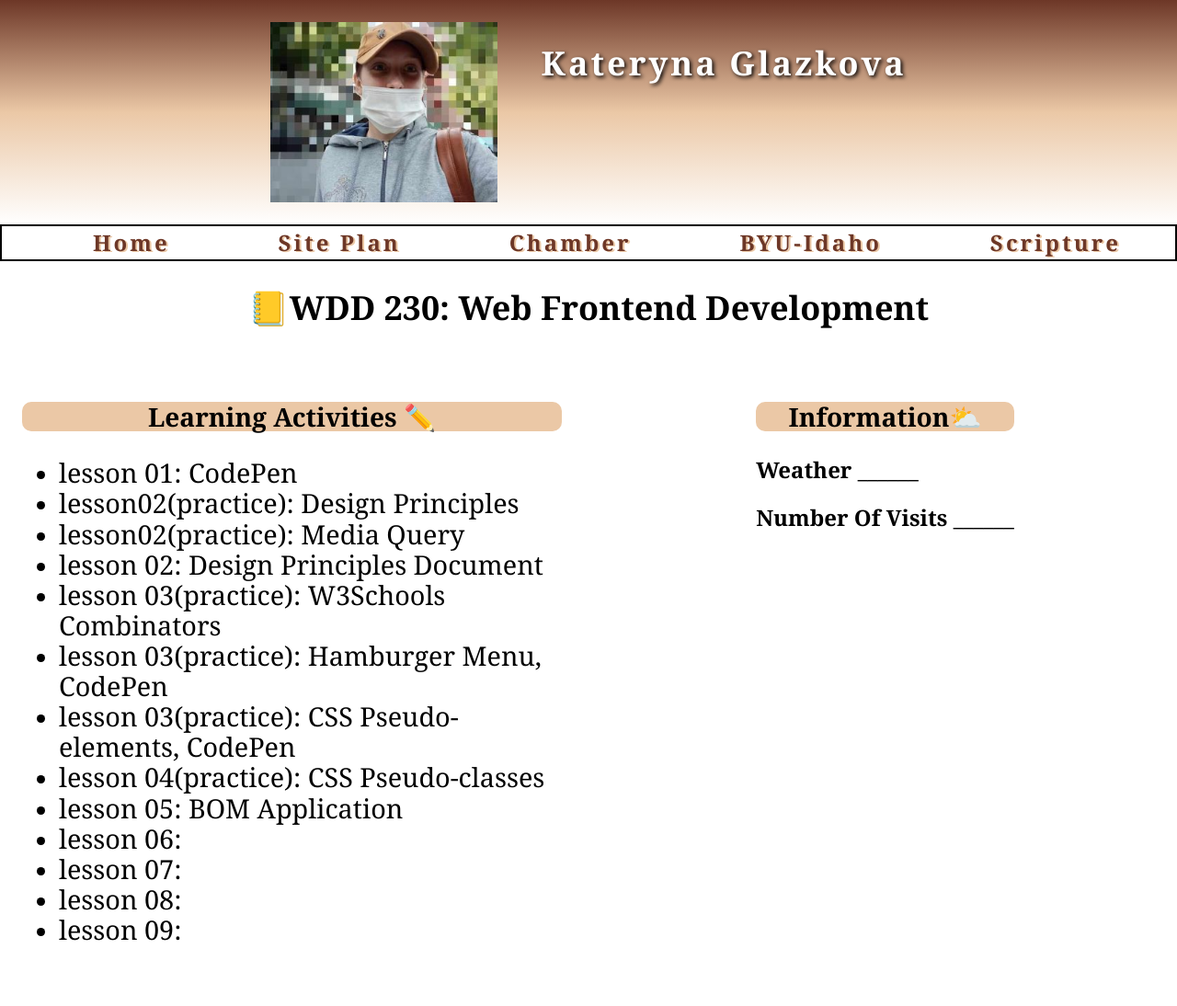
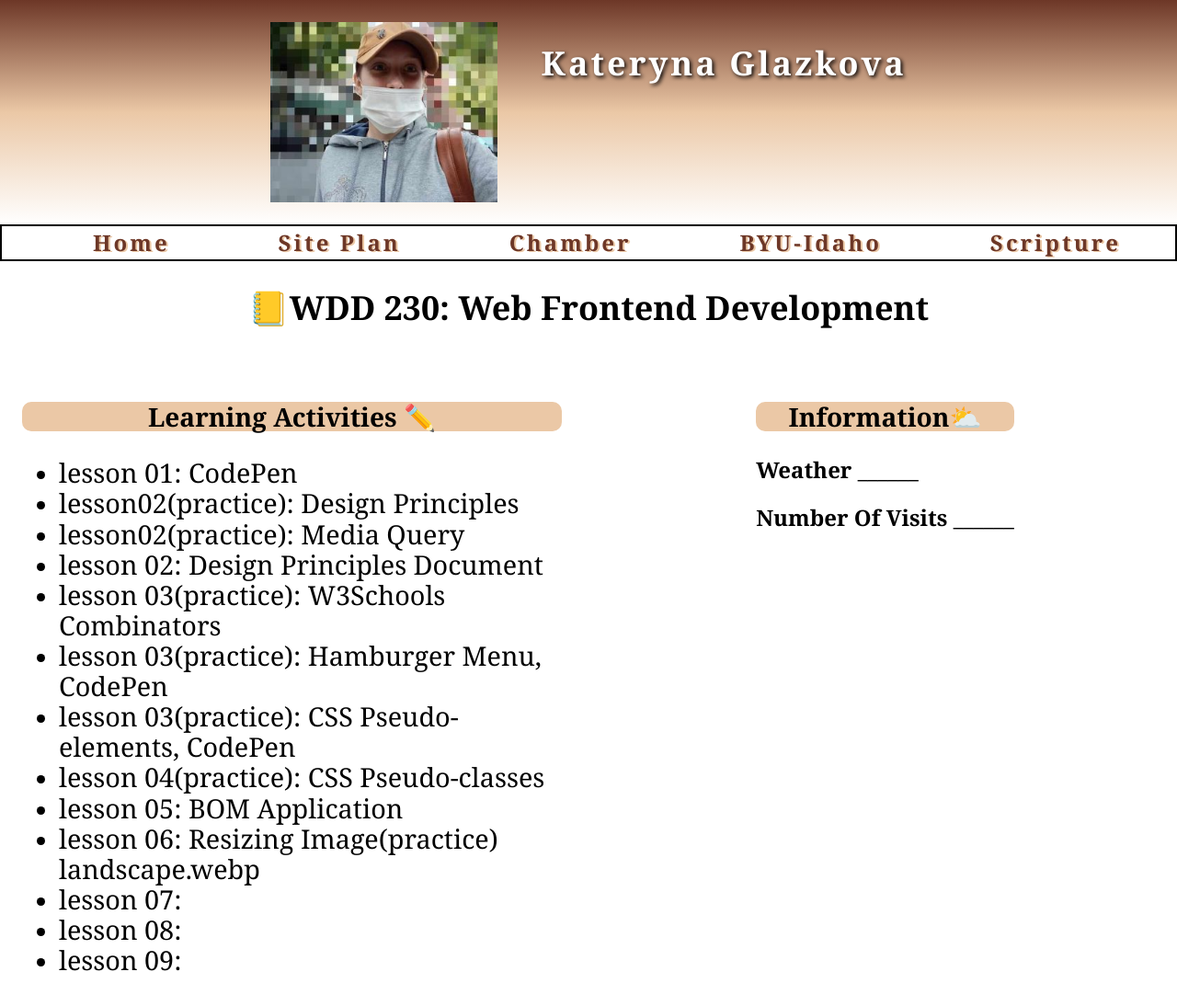
Before and after one commit to MvedmanPro/wdd230, a plain HTML site: page index.html in a window 1280 px wide. Shown: the top 1094 px of the page at 92% size. Drawn offline with Linux system fonts and the light colour scheme; grey boxes are pictures that could not be loaded.

Commit message:
added webp image practice week06

```diff
--- a/index.html
+++ b/index.html
@@ -66,7 +66,7 @@
                     <a class="lesson-link" href="lesson05/bom.html">lesson 05: BOM Application </a>
                 </li>
                 <li>
-                    <a class="lesson-link" href="">lesson 06:</a>
+                    <a class="lesson-link" href="images/landscape.webp">lesson 06: Resizing Image(practice) landscape.webp</a>
                 </li>
                 <li>
                     <a class="lesson-link" href="">lesson 07:</a>
```
Also changed, not shown: chamber/styles/base.css (+1 -11 lines), images/landscape.webp (added).
